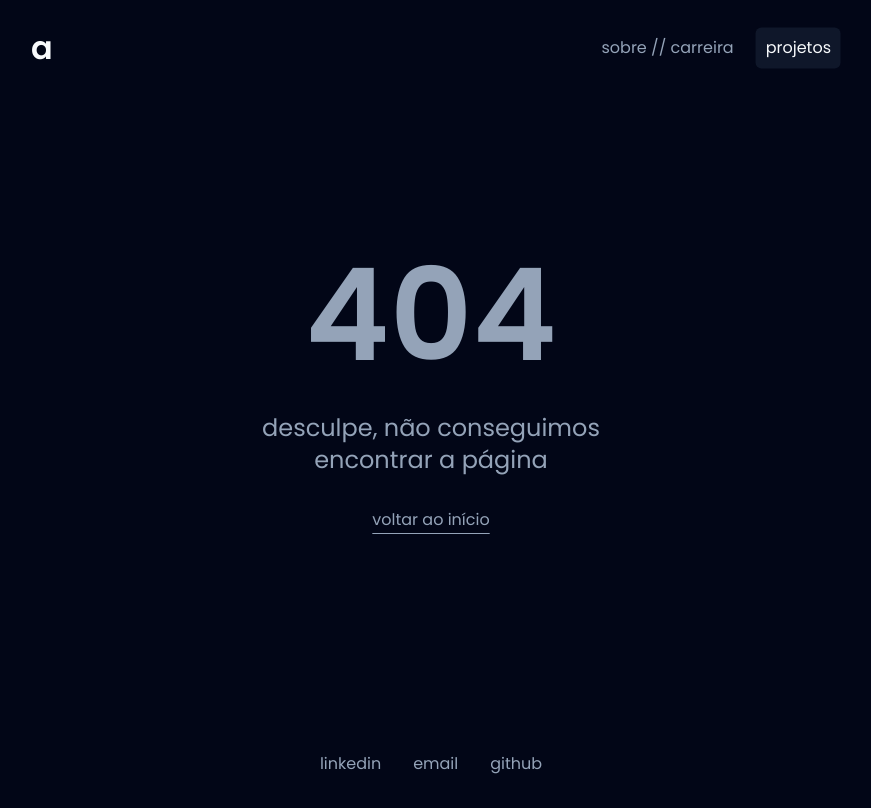
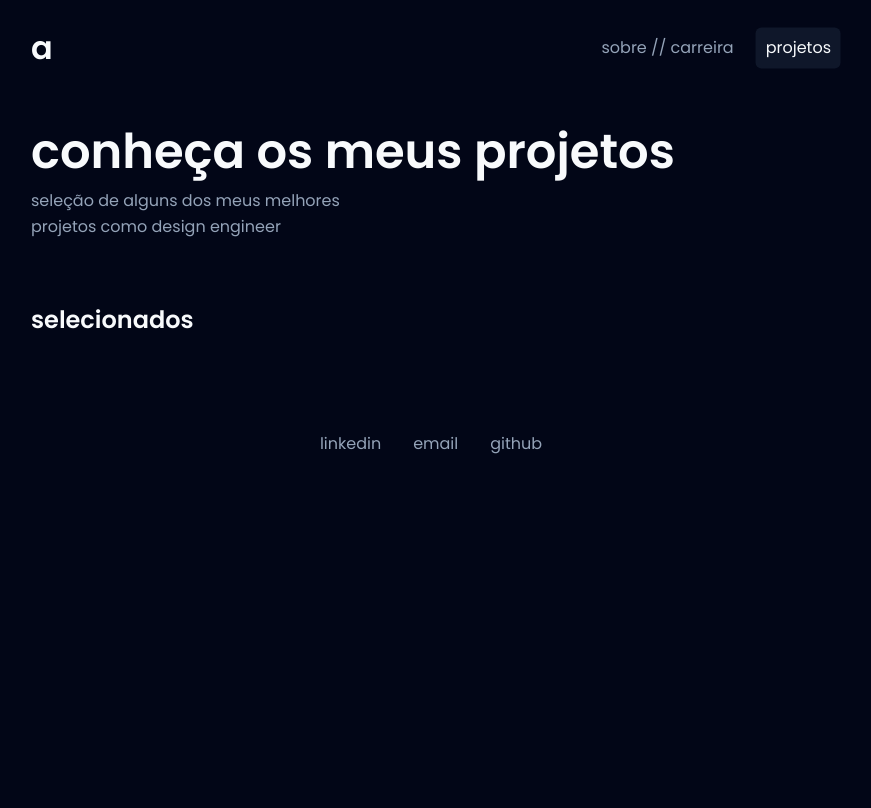
Before and after one commit to avilyre/avilysilva, a Next.js app: page /projects in a window 1280 px wide. Before the commit this address had no page. Shown: the whole page, without its empty margins (209-1080 px from the left). Built offline with nearby package versions, Linux system fonts and the light colour scheme.

Commit message:
feat: add projects page base

```diff
--- /dev/null
+++ b/src/app/projects/page.tsx
@@ -0,0 +1,26 @@
+import { PageHeader } from "@/components/page-header";
+import { generateSEO } from "@/utility/generate-seo";
+
+import { strings } from "./strings";
+
+export const metadata = generateSEO({
+  title: strings.title.seo,
+  description: strings.description,
+});
+
+const Projects = () => {
+  return (
+    <main>
+      <PageHeader
+        title={strings.title.page}
+        description={strings.description}
+      />
+
+      <h2 className="select-none text-2xl font-semibold text-primary">
+        {strings.selected}
+      </h2>
+    </main>
+  );
+};
+
+export default Projects;
--- /dev/null
+++ b/src/app/projects/strings.ts
@@ -0,0 +1,9 @@
+export const strings = {
+  title: {
+    seo: "projetos",
+    page: "conheça os meus projetos",
+  },
+  description:
+    "seleção de alguns dos meus melhores projetos como design engineer",
+  selected: "selecionados",
+};
```
